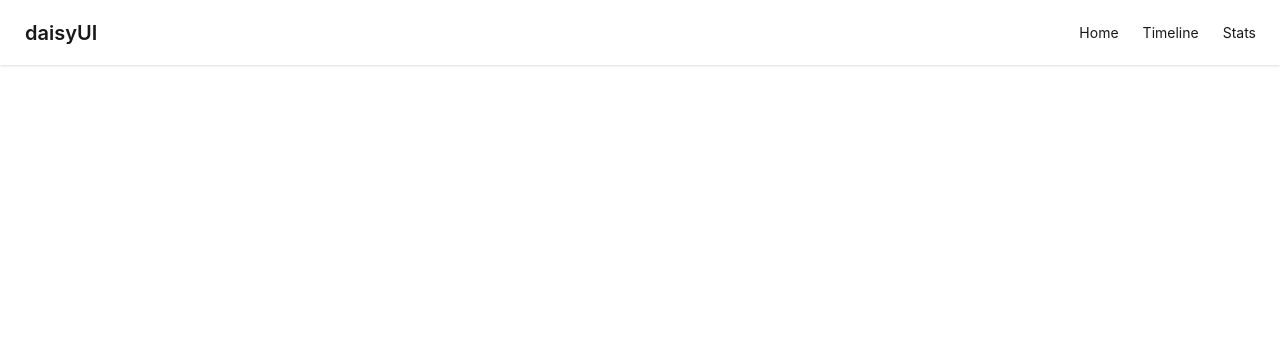
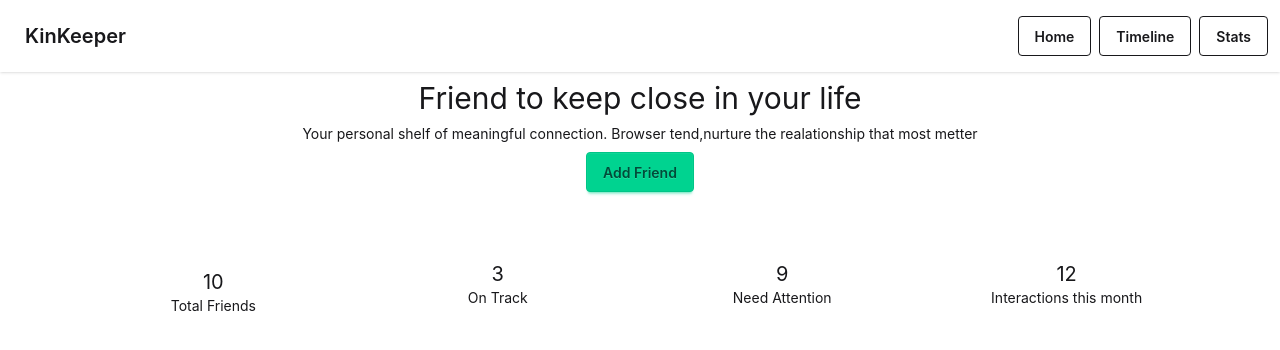
Before and after one commit to anujpaul27/Assignment-7, a React (Vite) app: page / in a window 1280 px wide. Shown: the top 350 px of the page. Built offline with nearby package versions, Linux system fonts and the light colour scheme.

Commit message:
Created Hero Section

```diff
--- a/src/App.jsx
+++ b/src/App.jsx
@@ -1,3 +1,4 @@
+import Hero from "./Component/Hero"
 import Navbar from "./Component/Navbar"
 
 function App() {
@@ -6,6 +7,7 @@ function App() {
   return (
     <>
     <Navbar/>
+    <Hero/>
     </>
   )
 }
--- /dev/null
+++ b/src/Component/Hero.jsx
@@ -0,0 +1,33 @@
+import React from 'react';
+
+const Hero = () => {
+    return (
+        <div className='w-10/12 mx-auto text-center   '>
+            <h1 className='text-3xl my-2 '>Friend to keep close in your life</h1>
+            <p className='text-sm '>Your personal shelf of meaningful connection. Browser tend,nurture the realationship that most metter </p>
+            <button className='btn btn-success my-2  '>Add Friend </button>
+
+            <div className='flex justify-between lg:my-15 my-10 '>
+                <div className='w-1/5  h-20 items-center py-2  '>
+                    <h1 className='text-xl '>10</h1>
+                    <p className='text-sm'>Total Friends </p>
+                </div>
+                <div className='w-1/5  h-20  text-center'>
+                    <h1 className='text-xl '>3</h1>
+                    <p className='text-sm'>On Track </p>
+                </div>
+                <div className='w-1/5  h-20  text-center'>
+                    <h1 className='text-xl '>9</h1>
+                    <p className='text-sm'> Need Attention  </p>
+                </div>
+                <div className='w-1/5  h-20  text-center'>
+                    <h1 className='text-xl '>12</h1>
+                    <p className='text-sm'>Interactions this month </p>
+                </div>
+            </div>
+
+        </div>
+    );
+};
+
+export default Hero;
--- a/src/Component/Navbar.jsx
+++ b/src/Component/Navbar.jsx
@@ -1,16 +1,15 @@
-import React from 'react';
 
 const Navbar = () => {
     return (
         <div className="navbar bg-base-100 shadow-sm">
             <div className="flex-1">
-                <a className="btn btn-ghost text-xl">daisyUI</a>
+                <a className="btn btn-ghost text-xl">KinKeeper</a>
             </div>
             <div className="flex-none">
-                <ul className="menu menu-horizontal px-1">
-                    <li><a>Home</a></li>
-                    <li><a>Timeline</a></li>
-                    <li><a>Stats</a></li>
+                <ul className="menu flex gap-2  menu-horizontal px-1">
+                    <li><button className='btn btn-outline lg:btn-md md:btn-sm btn-xs  '>Home</button ></li>
+                    <li><button className='btn btn-outline lg:btn-md md:btn-sm btn-xs  '>Timeline</button ></li>
+                    <li><button className='btn btn-outline lg:btn-md md:btn-sm btn-xs  '>Stats</button ></li>
                 </ul>
             </div>
         </div>
```
Also changed, not shown: src/index.css (line endings or trailing spaces).
